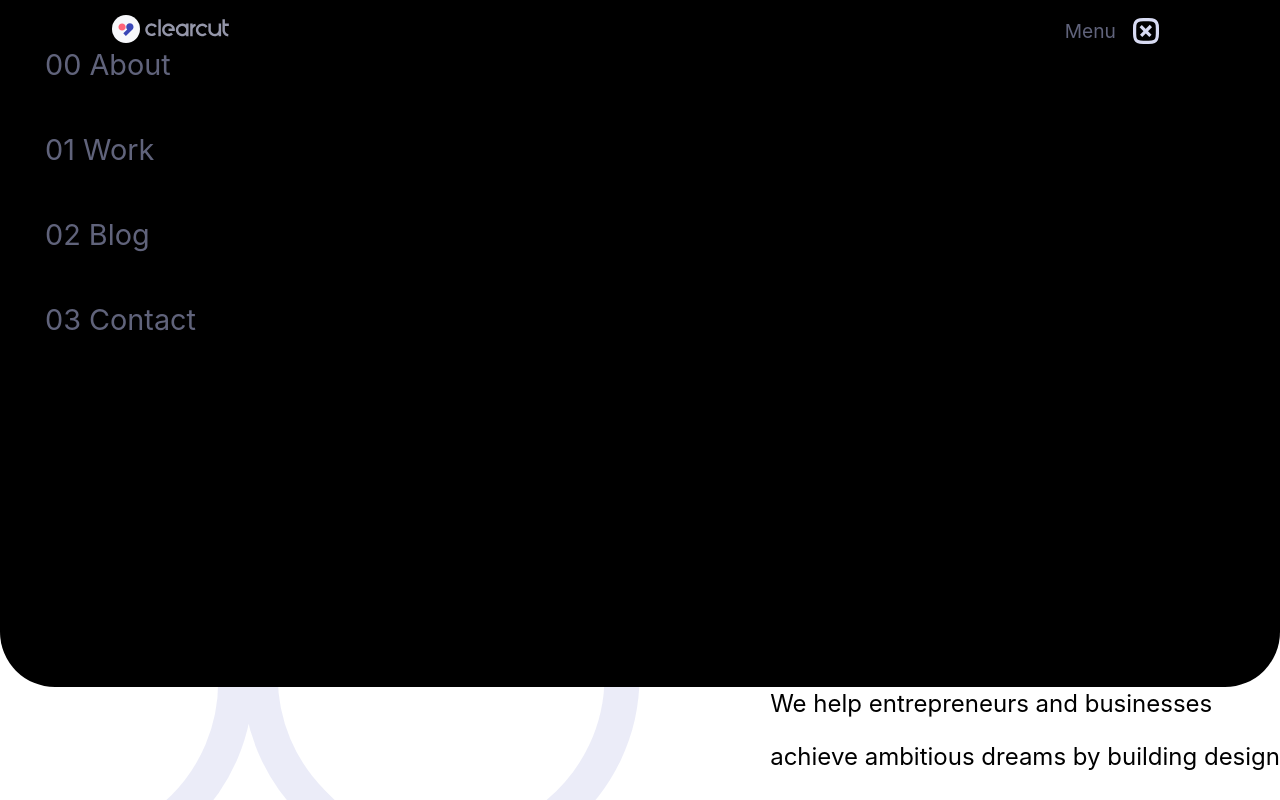
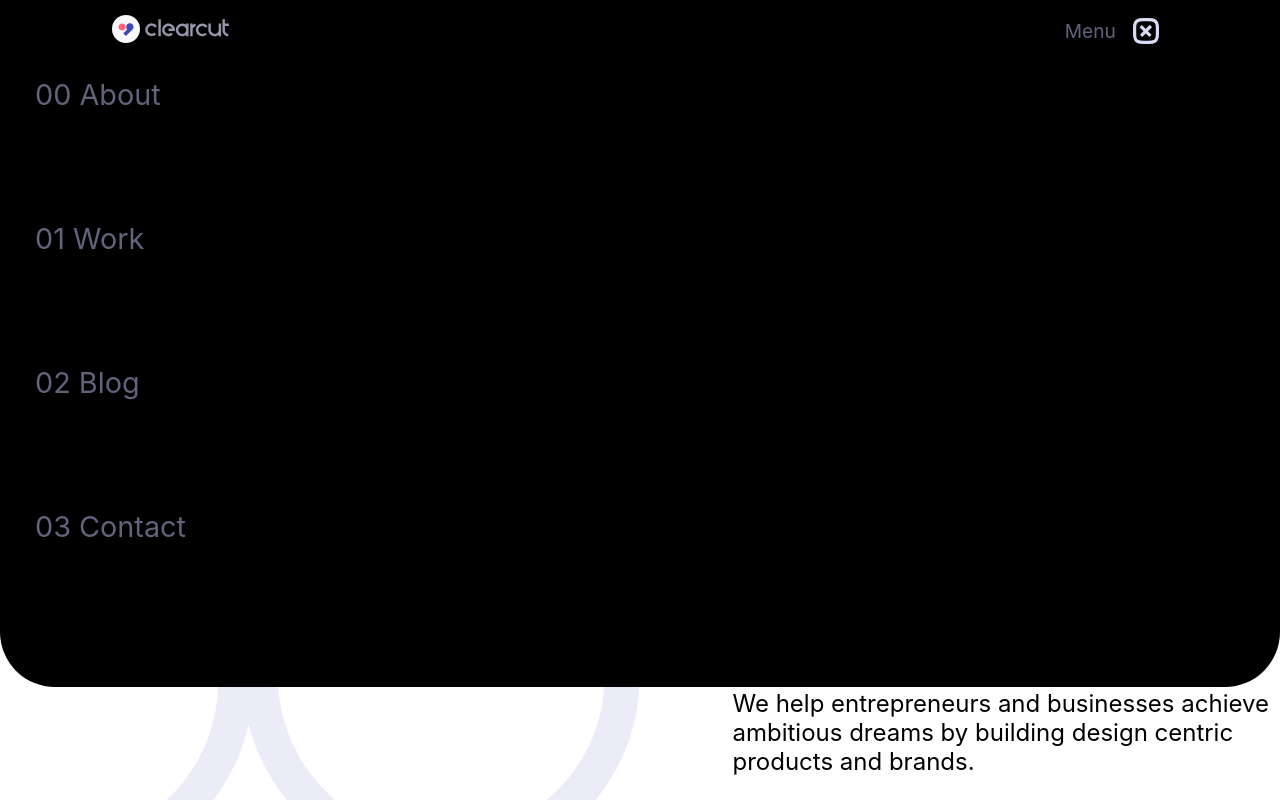
Before and after one commit to shivanshu2000/landing-page, a React (Create React App) app: page / in a window 1280 px wide. Both pictures are taken after a click on the element 1146 px from the left and 31 px from the top of the page. Shown: the top 800 px of the page. Built offline with nearby package versions, Linux system fonts and the light colour scheme; the HTML template or start-up script is replaced by a standard one.

Commit message:
some issues fixed

```diff
--- a/src/App.css
+++ b/src/App.css
@@ -2,6 +2,13 @@
   transform: translateY(-50px);
   transition: all 0.3s ease-in;
 } */
+
+.App {
+  min-width: 320px;
+  @media screen and (max-width: 320px) {
+    width: 320px;
+  }
+}
 
 @keyframes moveInTop {
   0% {
@@ -36,6 +43,39 @@
     transform: translateY(0px);
   }
 }
+/*
+@keyframes moveInTopBottom {
+  0% {
+    opacity: 0;
+    transform: translateY(-50px);
+  }
+
+  50% {
+    opacity: 0;
+    transform: translateY(-20px);
+  }
+
+  100% {
+    opacity: 1;
+    transform: translateY(0px);
+  }
+} */
+@keyframes moveInBottom {
+  0% {
+    opacity: 0;
+    transform: translateY(-350px);
+  }
+
+  50% {
+    opacity: 0;
+    transform: translateY(-20px);
+  }
+
+  100% {
+    opacity: 0;
+    transform: translateY(0px);
+  }
+}
 
 .bottom {
   color: #b3b4b7;
@@ -52,6 +92,7 @@
   font-weight: bold;
   animation-name: moveInTop;
   animation-duration: 0.9s;
+  margin-top: 15px;
 }
 
 .heading__text {
@@ -67,6 +108,12 @@
 .pick__brains {
   animation-name: moveInTop;
   animation-duration: 0.5s;
+}
+
+.drawer__items {
+  animation-name: moveInBottom;
+  animation-duration: 2s;
+  /* animation-delay: 6.5; */
 }
 
 .red {
@@ -99,3 +146,12 @@
 
   border-radius: 9999px;
 }
+
+@media screen and (max-width: 320px) {
+  .menu__text {
+    display: none;
+  }
+  .nav {
+    padding-top: 20px;
+  }
+}
--- a/src/App.js
+++ b/src/App.js
@@ -10,7 +10,7 @@ function App() {
     <div className="App">
       <Header />
       <HeroBlock />
-      <div>
+      <div style={{ width: '100%' }}>
         <Features />
       </div>
       <Footer />
--- a/src/HeroBlock.jsx
+++ b/src/HeroBlock.jsx
@@ -3,20 +3,17 @@ import React, { useEffect } from 'react';
 import styled from 'styled-components';
 
 const Hero = styled.div`
-  /* margin-top: 95px; */
   position: relative;
   top: 95px;
   transition: all 0.3s ease-in;
   height: 450px;
   z-index: -20;
-  /* background-color: white; */
 `;
 
 const Container = styled.div`
   position: absolute;
   bottom: 50%;
   margin-left: 50px;
-  /* transform: translate(0, -50%); */
 `;
 function HeroBlock() {
   useEffect(() => {
@@ -25,7 +22,6 @@ function HeroBlock() {
 
   useEffect(() => {
     window.addEventListener('scroll', headerColorChange);
-    console.log(document.body.querySelectorAll('.bottom'));
     return function cleanup() {
       window.removeEventListener('scroll', headerColorChange);
     };
--- a/src/components/Drawer.jsx
+++ b/src/components/Drawer.jsx
@@ -3,12 +3,19 @@ import styled from 'styled-components';
 
 const Items = styled.div`
   width: 100%;
-  padding: 25px 10px;
+  /* padding: 25px 10px; */
+  height: 20%;
   color: #60637b;
   font-size: 1.8rem;
   font-style: bold;
+  overflow: hidden;
+
   opacity: 0;
-  transition: all 0.9s ease-in;
+  transition: all 0.3s ease-in;
+  display: flex;
+  flex-direction: column;
+  justify-content: center;
+
   cursor: pointer;
   &:hover {
     background-color: rgb(96, 99, 123, 0.5);
@@ -22,10 +29,12 @@ const Container = styled.div`
   position: fixed;
   width: 100%;
   /* will-change: transform; */
+  overflow: hidden;
+
   background-color: black;
   border-bottom-left-radius: 55px;
   border-bottom-right-radius: 55px;
-  transition: all 0.3s ease-in;
+  transition: all 0.35s ease-in;
   &.show {
     /* height: 70vh; */
     transform: translateY(37vh);
@@ -39,6 +48,7 @@ const Container = styled.div`
 
 const Item = styled.div`
   margin-left: 35px;
+  overflow: hidden;
 `;
 
 function Drawer({ show }) {
@@ -46,16 +56,16 @@ function Drawer({ show }) {
     <>
       <Container className={show ? 'show' : ''}>
         <Items style={{ marginTop: '55px' }}>
-          <Item>00 About</Item>
+          <Item className="drawer_items">00 About</Item>
         </Items>
         <Items>
-          <Item>01 Work</Item>
+          <Item className="drawer_items">01 Work</Item>
         </Items>
         <Items>
-          <Item>02 Blog</Item>
+          <Item className="drawer_items">02 Blog</Item>
         </Items>
         <Items>
-          <Item>03 Contact</Item>
+          <Item className="drawer_items">03 Contact</Item>
         </Items>
       </Container>
     </>
--- a/src/components/Features.jsx
+++ b/src/components/Features.jsx
@@ -13,6 +13,7 @@ const Container = styled.div`
   height: auto;
   @media screen and (max-width: 325px) {
     padding: 2px;
+    margin-top: -65px;
   }
 `;
 function Features() {
--- a/src/components/FeaturesTop.jsx
+++ b/src/components/FeaturesTop.jsx
@@ -18,7 +18,7 @@ function FeaturesTop() {
     <Container>
       <FeaturesTopSvg />
 
-      <div>
+      <div style={{ paddingLeft: '5px', marginRight: '11px' }}>
         <p className="heading__text">Strategic UX</p>
         <p className="heading__text" style={{ marginTop: '-55px' }}>
           Design & Brand
@@ -26,14 +26,14 @@ function FeaturesTop() {
         <p className="heading__text" style={{ marginTop: '-55px' }}>
           Studio.
         </p>
-        <p
+        <div
           className="content"
           style={{ fontSize: '1.5rem', marginTop: '-35px' }}
         >
-          We help entrepreneurs and businesses{' '}
-          <p> achieve ambitious dreams by building design</p> centric products
-          and brands.
-        </p>
+          We help entrepreneurs and businesses achieve{' '}
+          <div> ambitious dreams by building design centric</div> products and
+          brands.
+        </div>
       </div>
     </Container>
   );
--- a/src/components/FeaturesTopSvg.jsx
+++ b/src/components/FeaturesTopSvg.jsx
@@ -2,15 +2,10 @@ import React from 'react';
 import styled from 'styled-components';
 
 const Container = styled.div`
-  /* position: relative; */
   position: absolute;
   top: 0%;
-  /* left: 1px; */
   right: 50%;
   overflow: hidden;
-  & > svg {
-    /* margin-right: 95px; */
-  }
 `;
 function FeaturesTopSvg() {
   return (
@@ -20,14 +15,13 @@ function FeaturesTopSvg() {
         height="668"
         viewBox="0 0 780 668"
         xmlns="http://www.w3.org/2000/svg"
-        class="Heart__StyledSvg-sc-1cpabxc-0 jEZszO"
       >
         <path
           d="M375.692 201.683c0 98.816-80.066 178.912-178.846 178.912C98.08 380.595 18 300.5 18 201.683 18 102.88 98.08 22.771 196.846 22.771c98.78 0 178.846 80.109 178.846 178.912zM762 196.84c0 54.205-24.44 102.722-62.974 135.485L384.572 643l-128.11-127.16 195.72-193.62c-32.017-32.303-51.886-76.504-51.886-125.38 0-98.789 80.951-178.84 180.84-178.84C680.944 18 762 98.051 762 196.84z"
           stroke="#3A47B7"
-          stroke-width="35"
+          strokeWidth="35"
           fill="none"
-          fill-rule="evenodd"
+          fillRule="evenodd"
           opacity=".1"
         ></path>
       </svg>
--- a/src/components/FeaturesWork.jsx
+++ b/src/components/FeaturesWork.jsx
@@ -3,6 +3,15 @@ import styled from 'styled-components';
 
 const Container = styled.div`
   margin-top: 19.2rem;
+  @media screen and (max-width: 900px) {
+    margin-top: 15.2rem;
+  }
+  @media screen and (max-width: 500px) {
+    margin-top: 11.2rem;
+  }
+  @media screen and (max-width: 400px) {
+    margin-top: 5.2rem;
+  }
 `;
 
 const Line = styled.div`
@@ -50,6 +59,17 @@ const RightImage = styled.div`
     transform: scale(0.98);
   }
 `;
+
+const RightImageContainer = styled.div`
+  display: flex;
+  flex-direction: column;
+  width: 40%;
+  height: 450px;
+  @media screen and (max-width: 506px) {
+    width: 80%;
+  }
+`;
+
 function FeaturesWork() {
   return (
     <Container>
@@ -81,20 +101,13 @@ function FeaturesWork() {
                 src="//images.ctfassets.net/b62jgkkofmz2/53QqxmKvGdR14P2C8z3q2X/805effeb1876ec61214663bd80684fde/logo-with-text.svg"
               />
             </div>
-            <p style={{ fontSize: '20px' }}>
-              Building India's first ever rental car<p> marketplace.</p>
-            </p>
+            <div style={{ fontSize: '20px' }}>
+              Building India's first ever rental car<div> marketplace.</div>
+            </div>
           </div>
         </div>
 
-        <div
-          style={{
-            display: 'flex',
-            flexDirection: 'column',
-            width: '40%',
-            height: '450px',
-          }}
-        >
+        <RightImageContainer>
           <RightImage>
             <video
               src="//videos.ctfassets.net/b62jgkkofmz2/6Jtrf2ZLxdzj4iKvU7mFcg/b69a6ff8af4f0fd176d48c37a0e69b43/Intro_Movie_for_AHL_Product_Design.mp4"
@@ -115,7 +128,7 @@ function FeaturesWork() {
             />
           </div>
           <p>A decade old news channel's makeover</p>
-        </div>
+        </RightImageContainer>
       </ImagesContainer>
     </Container>
   );
--- a/src/components/Header.component.jsx
+++ b/src/components/Header.component.jsx
@@ -38,13 +38,23 @@ const Nav = styled.nav`
   &.shift {
     margin-top: 0;
   }
+
+  @media screen and (max-width: 320px) {
+    justify-content: space-around;
+  }
 `;
 
 const Container = styled.header`
   position: fixed;
+  top: 0;
+  left: 0;
+  right: 0;
   width: 100%;
   z-index: 30;
   margin-bottom: 95px;
+  @media screen and (max-width: 320) {
+    width: 300px;
+  }
 `;
 
 const HiddenBlock = styled.div`
@@ -138,7 +148,7 @@ export default function Header() {
   return (
     <Container>
       <HiddenBlock className="hidden__block"></HiddenBlock>
-      <Nav>
+      <Nav className="nav">
         <Logo />
         <RightItems>
           <HelloBox>
@@ -150,7 +160,11 @@ export default function Header() {
             <p className="menu__text">Menu</p>
             <div
               onClick={toggleMenu}
-              style={{ display: 'flex', alignItems: 'center' }}
+              style={{
+                display: 'flex',
+                alignItems: 'center',
+                cursor: 'pointer',
+              }}
             >
               {toggle ? (
                 <svg
--- a/src/components/Savage.jsx
+++ b/src/components/Savage.jsx
@@ -6,6 +6,16 @@ const Container = styled.div`
   display: flex;
   flex-direction: column;
   margin-top: 9rem;
+  padding-bottom: 5rem;
+  /* margin-bottom: 9rem; */
+  @media screen and (max-width: 500px) {
+    margin-top: 6rem;
+    padding-bottom: 3rem;
+  }
+  @media screen and (max-width: 300px) {
+    margin-top: 3rem;
+    padding-bottom: 0rem;
+  }
 `;
 
 const Content = styled.div`
@@ -14,12 +24,18 @@ const Content = styled.div`
   padding-left: 7.5rem;
   margin-top: 1.5rem;
   font-size: 1.6rem;
+  @media screen and (max-width: 620px) {
+    padding-left: 1rem;
+  }
 `;
 
 const MoreAnimation = styled.div`
   padding-left: 7.5rem;
   margin-top: 1.5rem;
   margin-bottom: 1.5rem;
+  @media screen and (max-width: 620px) {
+    padding-left: 1rem;
+  }
 `;
 
 export const EffectElement = styled.div`
--- a/src/components/SavageSvg.jsx
+++ b/src/components/SavageSvg.jsx
@@ -1,16 +1,20 @@
 import React from 'react';
+import styled from 'styled-components';
+
+const Container = styled.div`
+  display: flex;
+  justify-content: flex-start;
+  padding-left: 7.5rem;
+  @media screen and (max-width: 620px) {
+    padding-left: 1rem;
+  }
+`;
 
 function SavageSvg() {
   return (
-    <div
-      style={{
-        display: 'flex',
-        justifyContent: 'flex-start',
-        paddingLeft: '7.5rem',
-      }}
-    >
+    <Container>
       <svg height="61" viewBox="0 0 72 61" xmlns="http://www.w3.org/2000/svg">
-        <g fill="none" fill-rule="evenodd">
+        <g fill="none" fillRule="evenodd">
           <path fill="#FFF" d="M-147-5271h1440v6532H-147z"></path>
           <path
             d="M17.429 34.776C7.803 34.776 0 26.99 0 17.388 0 7.785 7.803 0 17.429 0c9.625 0 17.428 7.785 17.428 17.388 0 9.603-7.803 17.388-17.428 17.388zm50.364-6.418l.034.034-32.584 32.583-10.792-10.792L44.524 30.11c-.319-.274-.63-.562-.933-.865-6.457-6.457-6.476-16.906-.043-23.34 6.434-6.433 16.883-6.414 23.34.043 6.155 6.154 6.46 15.936.905 22.41z"
@@ -18,7 +22,7 @@ function SavageSvg() {
           ></path>
         </g>
       </svg>
-    </div>
+    </Container>
   );
 }
 
```
Also changed, not shown: src/components/Footer.jsx (+21 -8 lines).
